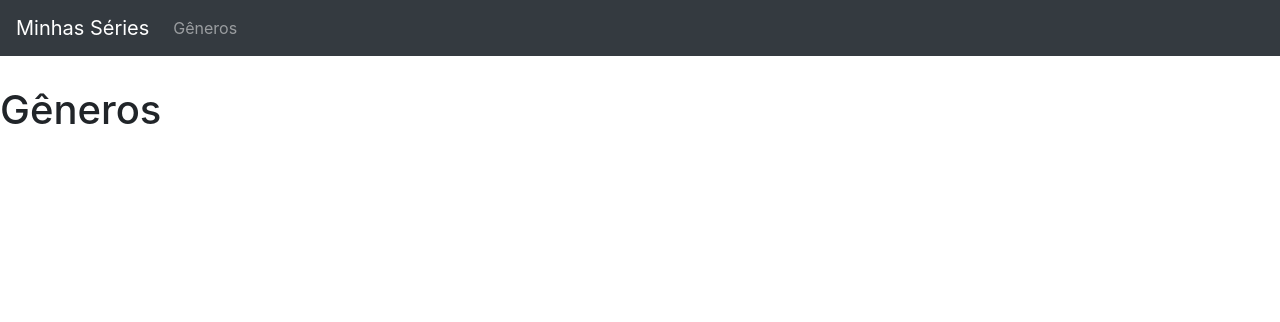
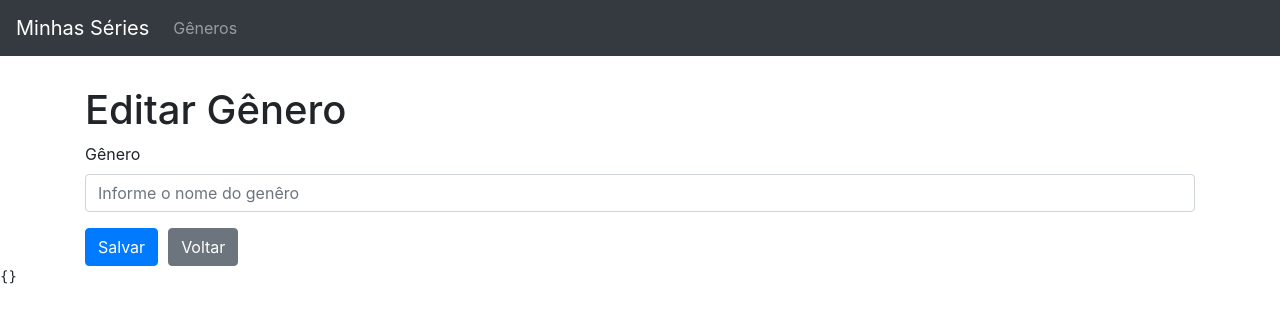
Before and after one commit to jorge-lucas5/MinhasSeries, a React (Create React App) app: page /generos/1 in a window 1280 px wide. Shown: the top 322 px of the page. Built offline with nearby package versions, Linux system fonts and the light colour scheme; no server answers.

Commit message:
edição de gêneros

```diff
--- a/src/App.js
+++ b/src/App.js
@@ -1,5 +1,10 @@
 import { Header } from "./components/Header";
 import { BrowserRouter as Router, Route } from "react-router-dom";
+import axios from "axios";
+import { useEffect, useState } from "react";
+import { Generos } from "./components/Generos";
+import { NovoGenero } from "./components/NovoGenero";
+import { EditarGenero } from "./components/EditarGenero";
 
 const Home = () => {
   return (
@@ -7,19 +12,23 @@ const Home = () => {
   );
 }
 
-const Generos = () => {
-  return (
-    <h1>Gêneros</h1>
-  );
-}
 
 function App() {
+  const [data, setData] = useState({});
+  useEffect(() => {
+    axios.get('/api').then(res => {
+      setData(res.data);
+    });
+  }, []);
   return (
     <Router>
       <div>
         <Header />
         <Route path='/' exact component={Home}></Route>
-        <Route path='/generos' component={Generos}></Route>
+        <Route path='/generos' exact component={Generos}></Route>
+        <Route path='/generos/novo' exact component={NovoGenero}></Route>
+        <Route path='/generos/:id' exact component={EditarGenero}></Route>
+        <pre>{JSON.stringify(data)}</pre>
       </div>
     </Router>
   );
--- /dev/null
+++ b/src/components/EditarGenero.js
@@ -0,0 +1,45 @@
+import React, { useState, useEffect } from "react";
+import axios from "axios";
+import { Link, Redirect } from "react-router-dom";
+
+export function EditarGenero({ match }) {
+    const [nome, setNome] = useState('');
+    const [isSucesso, setIsSuceso] = useState(false);
+    let id = match.params.id;
+
+    useEffect(() => {
+        axios.get('/api/genres/' + id).then(res => {
+            setNome(res.data.name)
+        })
+    }, [id]);
+    const handleChange = (e) => {
+        setNome(e.target.value);
+    }
+    const salvar = () => {
+        axios.put('/api/genres/' + id, {
+            name: nome
+        }).then(res => {
+            if (res.status === 200)
+                setIsSuceso(true);
+        });
+    }
+    if (isSucesso) {
+        return (
+            <Redirect to='/generos'></Redirect>
+        );
+    }
+
+    return (
+        <div className='container'>
+            <h1>Editar Gênero</h1>
+            <form>
+                <div className="form-group">
+                    <label htmlFor="nome">Gênero</label>
+                    <input type="text" onChange={handleChange} value={nome} className="form-control" id="nome" placeholder="Informe o nome do genêro" />
+                </div>
+                <button type="button" onClick={salvar} style={{ marginRight: '10px' }} className="btn btn-primary">Salvar</button>
+                <Link className='btn btn-secondary' to='/generos'>Voltar</Link>
+            </form>
+        </div>
+    );
+}
```
